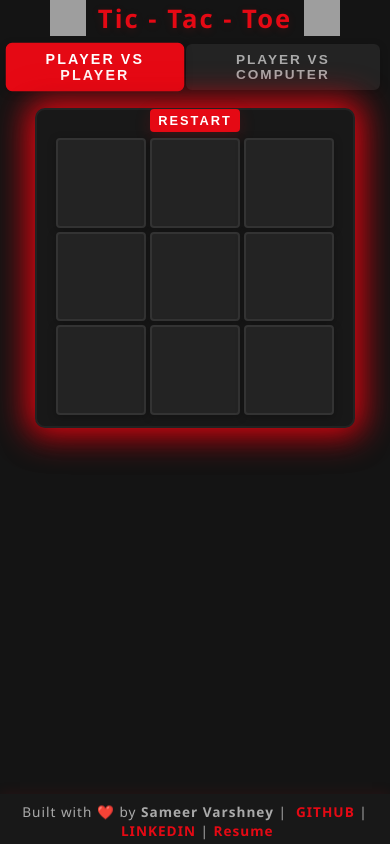
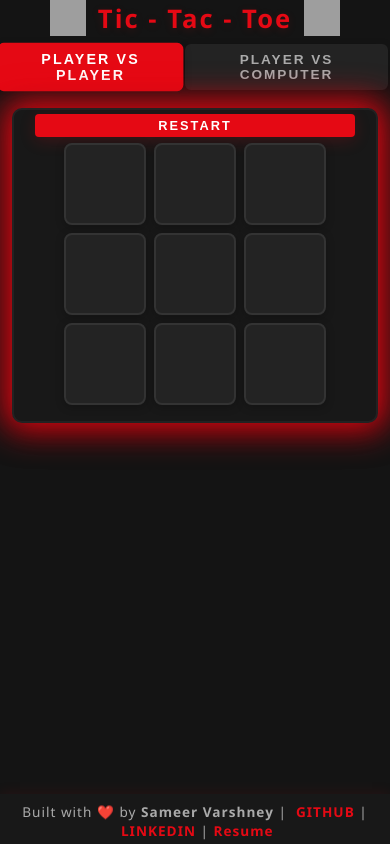
Before and after one commit to sameervarshney03/Tic-Tac-Toe, a React (Create React App) app: page / in a window 390 px wide. Built offline with nearby package versions, Linux system fonts and the light colour scheme; grey boxes are pictures that could not be loaded.

Commit message:
Fix sound bugs

```diff
--- a/src/App.css
+++ b/src/App.css
@@ -217,15 +217,12 @@ body {
 }
 
 @media (max-width: 600px) {
+  body {
+    overflow-x: hidden;
+  }
   .app-container {
-    padding: 0 8px;
-    height: 100dvh;
-    width: 100vw;
-    min-width: unset;
-    min-height: unset;
-    overflow: hidden;
-    box-sizing: border-box;
-    /* Removed extra bottom padding for non-fixed footer on mobile */
+    padding: 0;
+    overflow-x: hidden;
   }
   .mode-select {
     gap: 2px;
@@ -239,35 +236,39 @@ body {
     margin: 0 2px;
   }
   .board {
-    width: 100%;
-    max-width: 320px;
+    width: 94vw;
+    max-width: 94vw;
     min-width: unset;
     margin-left: auto;
     margin-right: auto;
-    padding: 4px 8px 16px 8px;
+    padding: 4px 0 16px 0;
     border-radius: 10px;
-    margin-bottom: 8px;
     box-sizing: border-box;
-    aspect-ratio: 1 / 1;
-    height: auto;
     display: flex;
     flex-direction: column;
-    justify-content: center;
+    align-items: center;
+  }
+  .restart-btn {
+    width: 100%;
+    max-width: 320px;
+    margin: 0 auto 12px auto;
+    box-sizing: border-box;
+    display: block;
   }
   .row {
-    gap: 4px;
-    margin-bottom: 4px;
+    display: flex;
+    gap: 8px;
+    margin-bottom: 8px;
+    justify-content: center;
+    width: auto;
+    max-width: 100%;
   }
   .block {
-    width: 22vw;
-    height: 22vw;
-    max-width: 90px;
-    max-height: 90px;
-    font-size: 2.5rem;
-    border-radius: 4px;
-    padding: 0;
-    min-width: 44px;
-    min-height: 44px;
+    width: 20vw;
+    height: 20vw;
+    max-width: 80px;
+    max-height: 80px;
+    font-size: 2.2rem;
   }
   .block.win {
     border-color: #ffeb3b;
--- a/src/App.tsx
+++ b/src/App.tsx
@@ -93,6 +93,29 @@ function App() {
     moveSound.current.load();
     winSound.current.load();
     drawSound.current.load();
+  }, []);
+
+  // Unlock audio on first user interaction (mobile fix)
+  useEffect(() => {
+    const unlockAudio = () => {
+      if (moveSound.current) {
+        moveSound.current.play().then(() => moveSound.current?.pause()).catch(() => {});
+      }
+      if (winSound.current) {
+        winSound.current.play().then(() => winSound.current?.pause()).catch(() => {});
+      }
+      if (drawSound.current) {
+        drawSound.current.play().then(() => drawSound.current?.pause()).catch(() => {});
+      }
+      window.removeEventListener('touchstart', unlockAudio);
+      window.removeEventListener('mousedown', unlockAudio);
+    };
+    window.addEventListener('touchstart', unlockAudio, { once: true });
+    window.addEventListener('mousedown', unlockAudio, { once: true });
+    return () => {
+      window.removeEventListener('touchstart', unlockAudio);
+      window.removeEventListener('mousedown', unlockAudio);
+    };
   }, []);
 
   // Winner calculation effect
```
